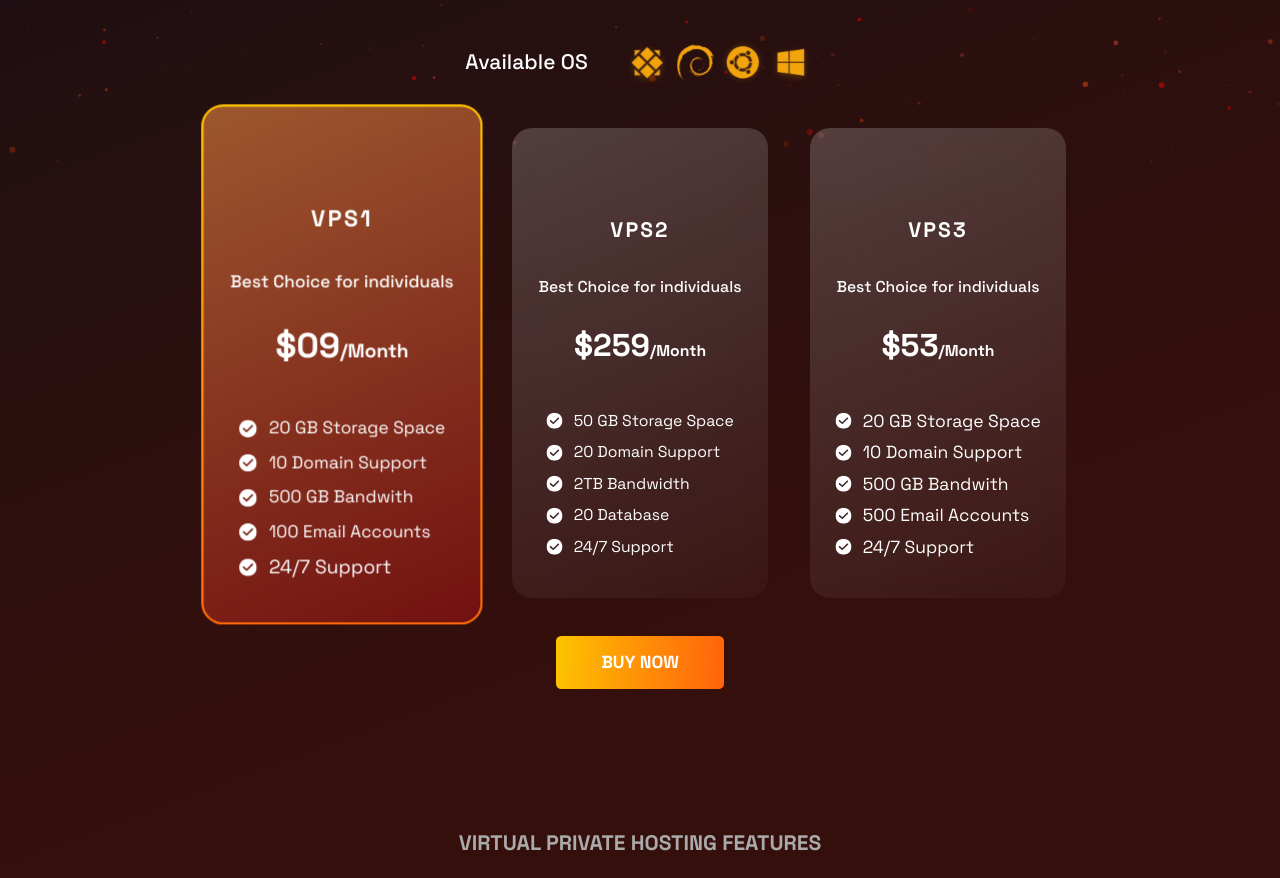
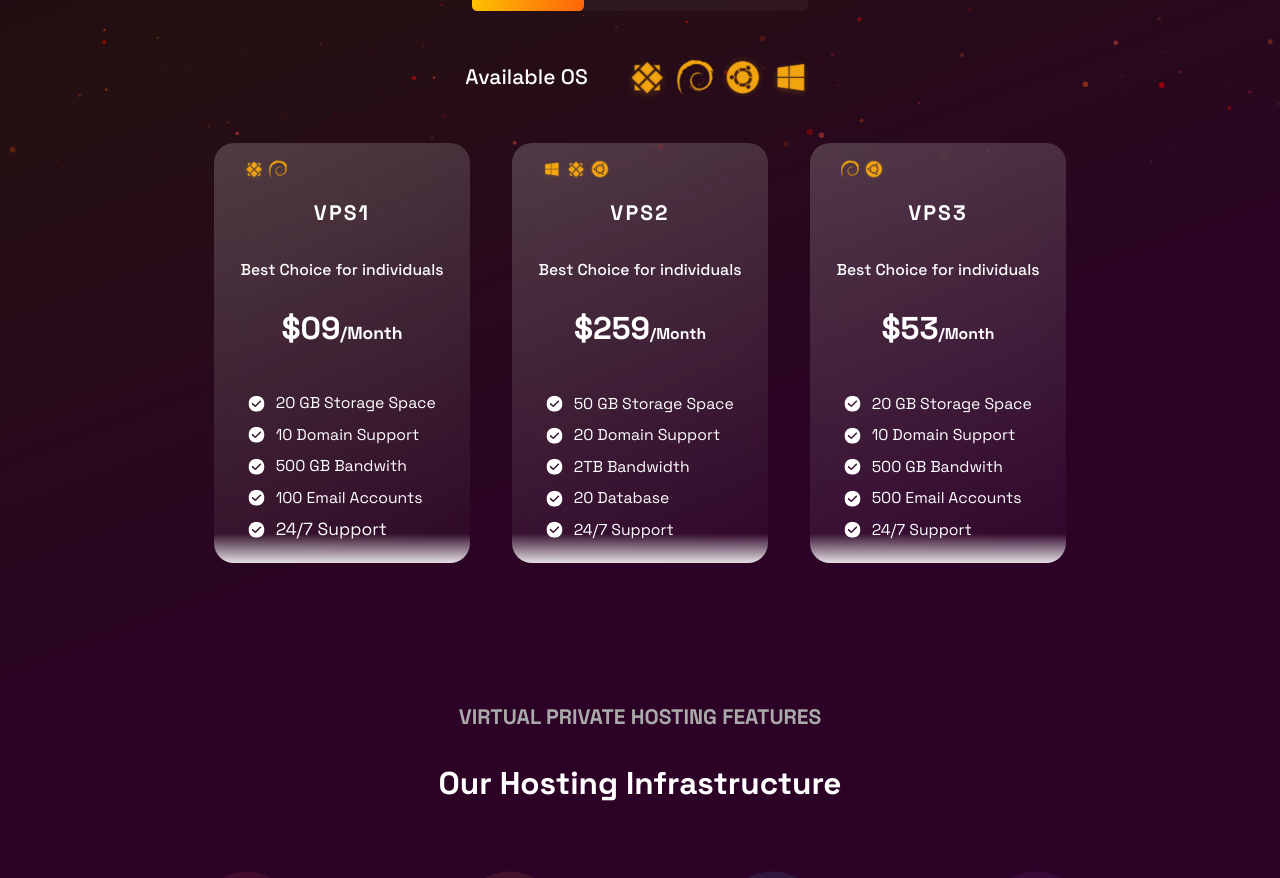
Before and after one commit to RainbowGenie/IgniteHost-LandingPage, a React (Create React App) app: page / in a window 1280 px wide. Shown: the part 632-1510 px from the top of the page. Built offline with nearby package versions, Linux system fonts and the light colour scheme.

Commit message:
Add down arrow, update background color and update transition and content of product item

```diff
--- a/src/assets/svg/index.js
+++ b/src/assets/svg/index.js
@@ -15,3 +15,4 @@ export { ReactComponent as SvgMessage } from "./message.svg";
 export { ReactComponent as SvgTwitter } from "./twitter.svg";
 export { ReactComponent as SvgInstagram } from "./instagram.svg";
 export { ReactComponent as SvgYouTube } from "./youtube.svg";
+export { ReactComponent as SvgDownArrow } from "./down-arrow.svg";
--- a/src/components/Introduction/Introduction.js
+++ b/src/components/Introduction/Introduction.js
@@ -1,6 +1,11 @@
 import s from "./Introduction.module.css";
 import cn from "classnames";
-import { SvgIgniteHostVector, SvgIgniteText, SvgLine } from "assets/svg";
+import {
+  SvgDownArrow,
+  SvgIgniteHostVector,
+  SvgIgniteText,
+  SvgLine,
+} from "assets/svg";
 
 const Introduction = () => {
   return (
@@ -20,11 +25,17 @@ const Introduction = () => {
         <p className={cn(s.fontGradient2, "font-bold text-xl")}>H O S T</p>
         <SvgLine className="scale-x-75" />
       </div>
-      <div className="flex items-center justify-center gap-8 mt-10">
+      <div className="flex items-center justify-center gap-4 mt-10">
+        <p className={cn(s.fontGradient1, "pb-2 font-semibold text-xl")}>
+          IgniteHost
+        </p>
         <p className="pb-2 font-semibold text-lg">
           Is your pick for anonymous server hosting instant deployment in under
           5 minutes
         </p>
+      </div>
+      <div style={{ transform: "rotate(60deg)", marginTop: 20 }}>
+        <SvgDownArrow />
       </div>
     </div>
   );
--- a/src/components/Subscription/Subscription.js
+++ b/src/components/Subscription/Subscription.js
@@ -12,27 +12,27 @@ const Subscription = () => {
     const containers = document.getElementsByClassName("item_container");
     if (index === 0) {
       for (let i = 0; i < 3; i++) {
-        containers[i].classList.remove("fadeIn");
-        containers[i].classList.remove("slideIn");
-        containers[i].classList.remove("zoomIn");
-        containers[i].classList.remove("rollIn");
-        containers[i].classList.add("fadeIn");
+        // containers[i].classList.remove("fadeIn");
+        containers[i].classList.add("fadeOut");
+        setTimeout(() => {
+          containers[i].classList.remove("fadeOut");
+        }, 1000);
       }
     } else if (index === 1) {
       for (let i = 0; i < 3; i++) {
-        containers[i].classList.remove("fadeIn");
-        containers[i].classList.remove("slideIn");
-        containers[i].classList.remove("zoomIn");
-        containers[i].classList.remove("rollIn");
-        containers[i].classList.add("rollIn");
+        // containers[i].classList.remove("fadeIn");
+        containers[i].classList.add("fadeOut");
+        setTimeout(() => {
+          containers[i].classList.remove("fadeOut");
+        }, 1000);
       }
     } else {
       for (let i = 0; i < 3; i++) {
-        containers[i].classList.remove("fadeIn");
-        containers[i].classList.remove("slideIn");
-        containers[i].classList.remove("zoomIn");
-        containers[i].classList.remove("rollIn");
-        containers[i].classList.add("zoomIn");
+        // containers[i].classList.remove("fadeIn");
+        containers[i].classList.add("fadeOut");
+        setTimeout(() => {
+          containers[i].classList.remove("fadeOut");
+        }, 1000);
       }
     }
   };
@@ -85,9 +85,13 @@ const Subscription = () => {
           )}
         >
           <div
-            className={cn(s.item, selectedItemIndex === 0 ? s.active : "")}
-            onClick={() => handleClickItem(0)}
+            className={cn(s.item, selectedItemIndex === 1 ? s.active : "")}
+            onClick={() => handleClickItem(1)}
           >
+            <div className="flex items-center mb-4 ml-8">
+              <img src="assets/png/centos.png" width="24" height="24" alt="" />
+              <img src="assets/png/debian.png" width="24" height="24" alt="" />
+            </div>
             <p className="font-space-grotesk font-bold text-2xl leading-10 tracking-widest text-center">
               VPS1
             </p>
@@ -141,9 +145,14 @@ const Subscription = () => {
           )}
         >
           <div
-            className={cn(s.item, selectedItemIndex === 1 ? s.active : "")}
-            onClick={() => handleClickItem(1)}
+            className={cn(s.item, selectedItemIndex === 2 ? s.active : "")}
+            onClick={() => handleClickItem(2)}
           >
+            <div className="flex items-center mb-4 ml-8">
+              <img src="assets/png/windows.png" width="24" height="24" alt="" />
+              <img src="assets/png/centos.png" width="24" height="24" alt="" />
+              <img src="assets/png/ubuntu.png" width="24" height="24" alt="" />
+            </div>
             <p className="font-space-grotesk font-bold text-2xl leading-10 tracking-widest text-center">
               VPS2
             </p>
@@ -197,9 +206,13 @@ const Subscription = () => {
           )}
         >
           <div
-            className={cn(s.item, selectedItemIndex === 2 ? s.active : "")}
-            onClick={() => handleClickItem(2)}
+            className={cn(s.item, selectedItemIndex === 3 ? s.active : "")}
+            onClick={() => handleClickItem(3)}
           >
+            <div className="flex items-center mb-4 ml-8">
+              <img src="assets/png/debian.png" width="24" height="24" alt="" />
+              <img src="assets/png/ubuntu.png" width="24" height="24" alt="" />
+            </div>
             <p className="font-space-grotesk font-bold text-2xl leading-10 tracking-widest text-center">
               VPS3
             </p>
@@ -215,31 +228,31 @@ const Subscription = () => {
             <div className="mt-12 self-center">
               <div className="flex items-center gap-3 py-1">
                 <SvgTickMark />
-                <p className="font-space-grotesk font-normal text-xl">
+                <p className="font-space-grotesk font-normal text-lg">
                   20 GB Storage Space
                 </p>
               </div>
               <div className="flex items-center gap-3 py-1">
                 <SvgTickMark />
-                <p className="font-space-grotesk font-normal text-xl">
+                <p className="font-space-grotesk font-normal text-lg">
                   10 Domain Support
                 </p>
               </div>
               <div className="flex items-center gap-3 py-1">
                 <SvgTickMark />
-                <p className="font-space-grotesk font-normal text-xl">
+                <p className="font-space-grotesk font-normal text-lg">
                   500 GB Bandwith
                 </p>
               </div>
               <div className="flex items-center gap-3 py-1">
                 <SvgTickMark />
-                <p className="font-space-grotesk font-normal text-xl">
+                <p className="font-space-grotesk font-normal text-lg">
                   500 Email Accounts
                 </p>
               </div>
               <div className="flex items-center gap-3 py-1">
                 <SvgTickMark />
-                <p className="font-space-grotesk font-normal text-xl">
+                <p className="font-space-grotesk font-normal text-lg">
                   24/7 Support
                 </p>
               </div>
@@ -247,7 +260,7 @@ const Subscription = () => {
           </div>
         </div>
       </div>
-      <div className={s.buyNow}>BUY NOW</div>
+      {selectedItemIndex !== 0 && <div className={s.buyNow}>BUY NOW</div>}
     </div>
   );
 };
--- a/src/components/Subscription/Subscription.module.css
+++ b/src/components/Subscription/Subscription.module.css
@@ -1,5 +1,5 @@
 .root {
-  @apply w-full flex flex-col items-center justify-center mt-40;
+  @apply w-full flex flex-col items-center justify-center mt-10;
 
   .selectWrapper {
     @apply flex bg-[#d9d9d9] bg-opacity-5 rounded-md;
@@ -16,10 +16,11 @@
     @apply flex gap-12 w-[80%] items-start justify-center mt-12;
 
     .item {
-      @apply pt-24 pb-10 rounded-[20px] flex flex-col;
-      background: linear-gradient(156.52deg, rgba(255, 255, 255, 0.195) 0%, rgba(255, 255, 255, 0.0325) 100%);
+      @apply pt-4 pb-5 rounded-[20px] flex flex-col;
+      background: linear-gradient(156.52deg, rgba(255, 255, 255, 0.195) 0%, rgba(255, 255, 255, 0.0325) 93%), linear-gradient(to bottom, rgba(0,0,0,0) 93%, rgba(249, 249, 249, 0.89) 100%);
+
       backdrop-filter: blur(12.5px);
-      transition: transform 0.2s;
+      transition: transform 0.5s;
       &:hover {
         transform: scale(1.1);
       }
@@ -28,6 +29,9 @@
       @apply border-2 border-solid border-transparent scale-[1.1];
       background:
       linear-gradient(156.52deg, #9d582f 0%, #721111 100%) padding-box, linear-gradient(180deg, #FDC202 0%, #FF8F07 52.08%, #FF6A0A 100%) border-box;
+
+      /* background:
+      linear-gradient(to bottom, rgba(0,0,0,0) 93%, rgba(249, 249, 249, 0.89) 100%) padding-box, linear-gradient(156.52deg, #9d582f 0%, #721111 93%) border-box; */
     }
   }
   .buyNow {
--- a/src/index.css
+++ b/src/index.css
@@ -19,7 +19,7 @@ html {
 }
 body {
   @apply text-white font-maven-pro;
-  background: linear-gradient(197.71deg, rgba(17, 7, 18, 0) 67.39%, rgba(18, 7, 15, 0) 67.4%, rgba(17, 6, 18, 0.8) 89.04%), linear-gradient(159.52deg, #110612 10.12%, #241011 21.93%, #340F0C 43.31%);
+  background: linear-gradient(197.71deg, rgba(17, 7, 18, 0) 67.39%, rgba(18, 7, 15, 0) 67.4%, rgba(17, 6, 18, 0.8) 89.04%), linear-gradient(159.52deg, #110612 10.12%, #241011 21.93%, #2c0227 43.31%);
 }
 
 main {
@@ -43,8 +43,13 @@ main {
   }
 }
 .fadeIn {
-  -webkit-animation: fadeIn 0.5s;
-  animation: fadeIn 0.5s;
+  -webkit-animation: fadeIn 1s;
+  animation: fadeIn 1s;
+}
+
+.fadeOut {
+  -webkit-animation: fadeOut 1s;
+  animation: fadeOut 1s;
 }
 
 .zoomIn {
@@ -82,6 +87,17 @@ main {
 
   to {
     opacity: 1;
+  }
+}
+
+@keyframes fadeOut {
+  from {
+    opacity: 1;
+  }
+
+  to {
+    scale: 0.8;
+    opacity: 0;
   }
 }
 @keyframes zoomIn {
```
Also changed, not shown: src/assets/svg/down-arrow.svg (added).
